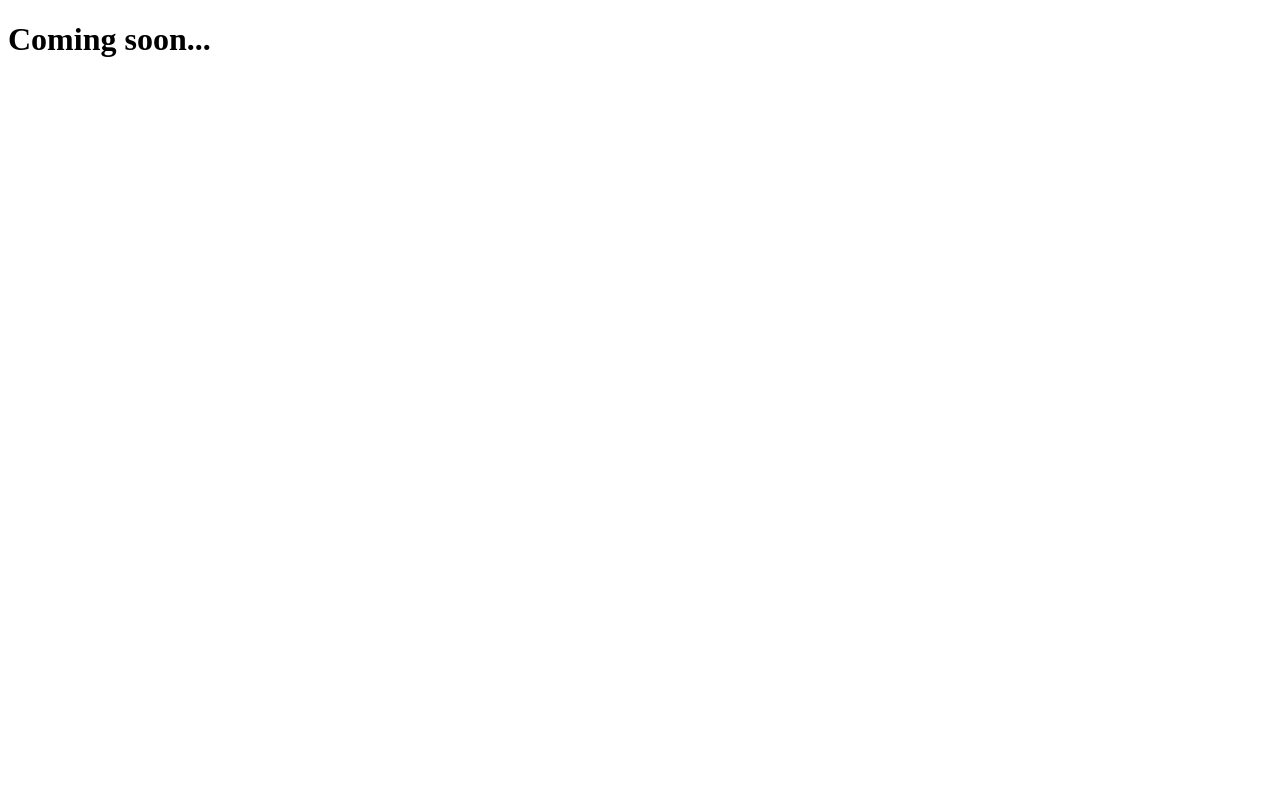
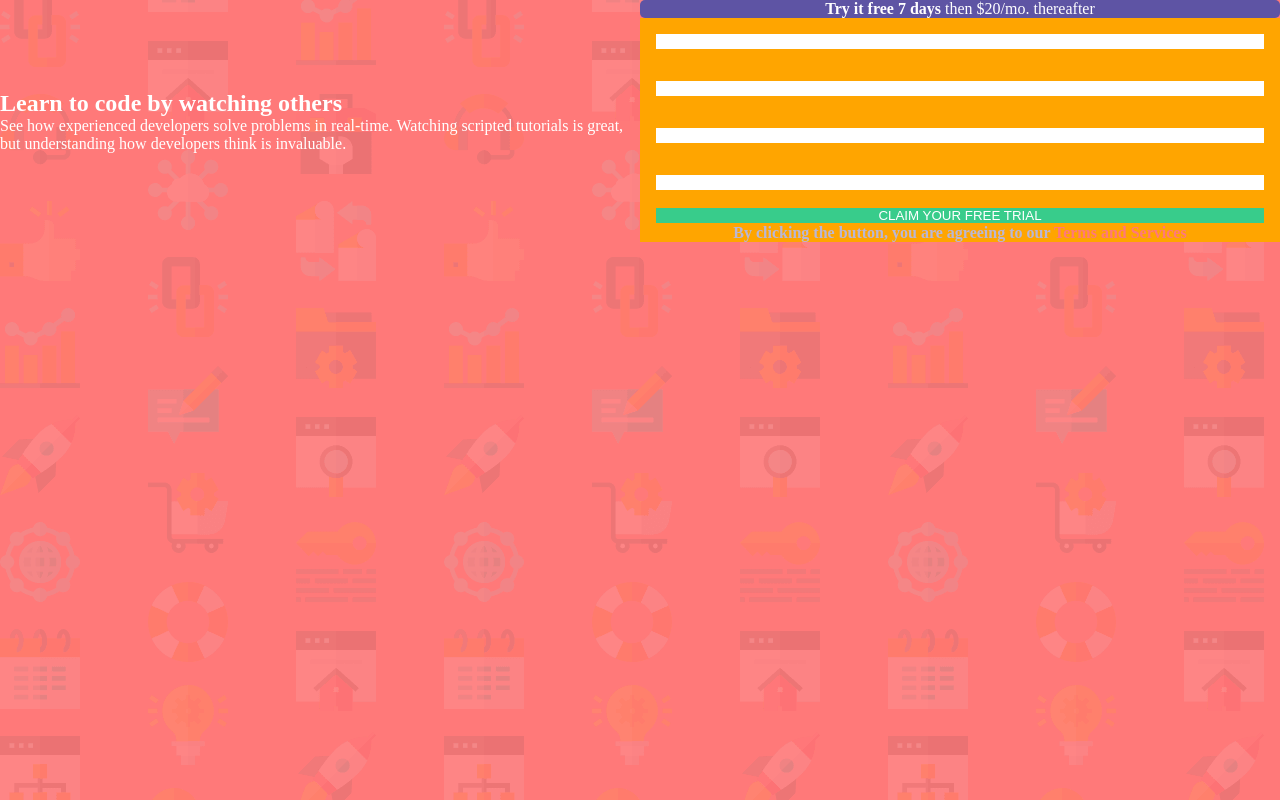
Before and after one commit to nlukic97/bonus_zadatak_3, a website: page index.html in a window 1280 px wide. Drawn offline with Linux system fonts and the light colour scheme.

Commit message:
certain colors added, styling done, reset etc

```diff
--- a/index.html
+++ b/index.html
@@ -10,6 +10,30 @@
   <title>Nikola Lukic | Bonus Zadatak 3</title>
 </head>
 <body>
-  <h1>Coming soon...</h1>
+  <div class="container">
+
+    <!-- left box -->
+    <section class="text">
+      <h1>Learn to code by watching others</h1>
+      <p>See how experienced developers solve problems in real-time. Watching scripted tutorials is great, but understanding how developers think is invaluable.</p>
+    </section>
+
+    <!-- right box -->
+    <section class="form">
+      <p class="offer text-center border-radius"><span class="bold">Try it free 7 days</span> then $20/mo. thereafter</p>
+
+      <form action="#" method="POST">
+        <input type="text" name="name" id="name">
+        <input type="text" name="lastname" id="lastname">
+        <input type="email" name="email" id="email">
+        <input type="password" name="password" id="password">
+        <button type="submit">Claim your free trial</button>
+        <span class="terms bold color-gray text-center">By clicking the button, you are agreeing to our <span class="color-red">Terms and Services</span></span>
+      </form>
+    </section>
+
+  </div>
+
+
 </body>
 </html>
--- a/scss/imports/_base.scss
+++ b/scss/imports/_base.scss
@@ -0,0 +1,4 @@
+* {
+    margin:0;
+    padding: 0;
+}
--- a/scss/imports/_layouts.scss
+++ b/scss/imports/_layouts.scss
@@ -0,0 +1,71 @@
+body {
+    background:
+        url('../images/bg-intro-desktop.png') repeat top left,
+        $color-red;
+
+    .container {
+        display: flex;
+        align-items: center;
+        justify-content: center;
+
+        section.text, section.form {
+            flex:1;
+        }
+
+        section.form {
+            .offer {
+                background-color: $color-purple;
+                color:#fff;
+            }
+
+            form {
+                padding: 0 1rem;
+                background-color: #fff;
+                background-color: orange;
+                text-align: center;
+
+
+                input, button {
+                    // display: block;
+                    margin: 0 auto;
+                    width: 100%;
+                    border: none;
+                }
+
+                input {
+                    margin: 1rem 0;
+                }
+
+                button {
+                    text-transform:uppercase;
+                    background-color: $color-green;
+                    color:#fff;
+                }
+            }
+        }
+
+        .text {
+            color:#fff;
+        }
+    }
+}
+
+.color-red {
+    color:$color-red;
+}
+
+.color-gray {
+    color:$color-gray;
+}
+
+.text-center {
+    text-align: center;
+}
+
+.bold {
+    font-weight: 700;
+}
+
+.border-radius {
+    border-radius: 5px; //not sure about this yet
+}
--- a/scss/imports/_variables.scss
+++ b/scss/imports/_variables.scss
@@ -0,0 +1,7 @@
+// Colors
+$color-red:#FF7979;
+$color-green:#38CC8B;
+$color-purple:#5E54A4;
+$color-black:#3D3B48;
+
+$color-gray:#BAB7D4;
```
Also changed, not shown: css/style.css, 1 other file.
